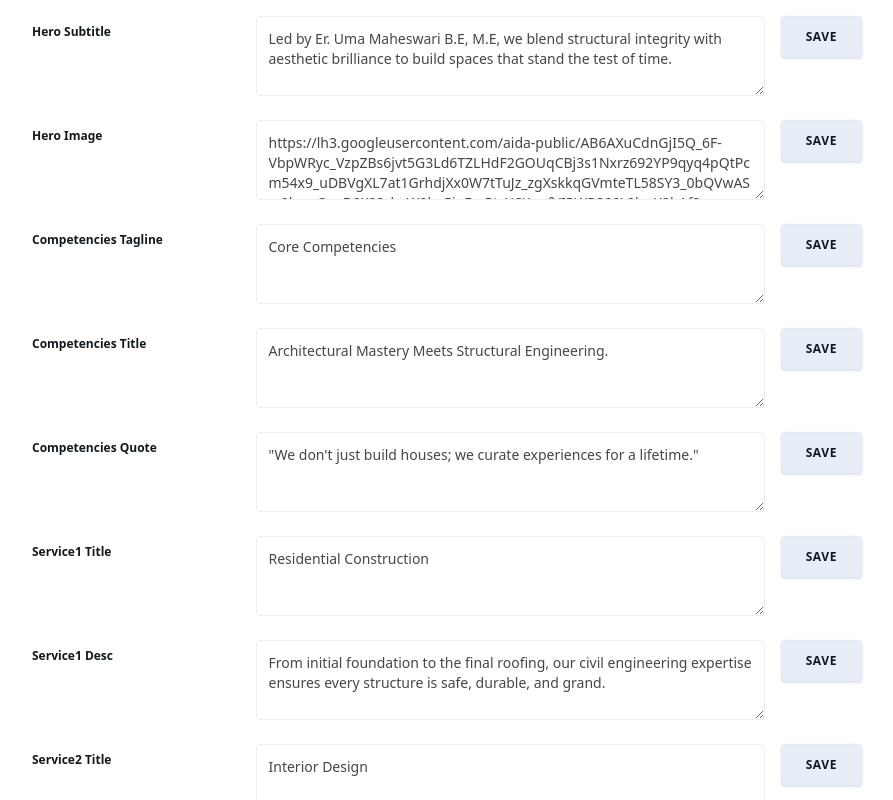
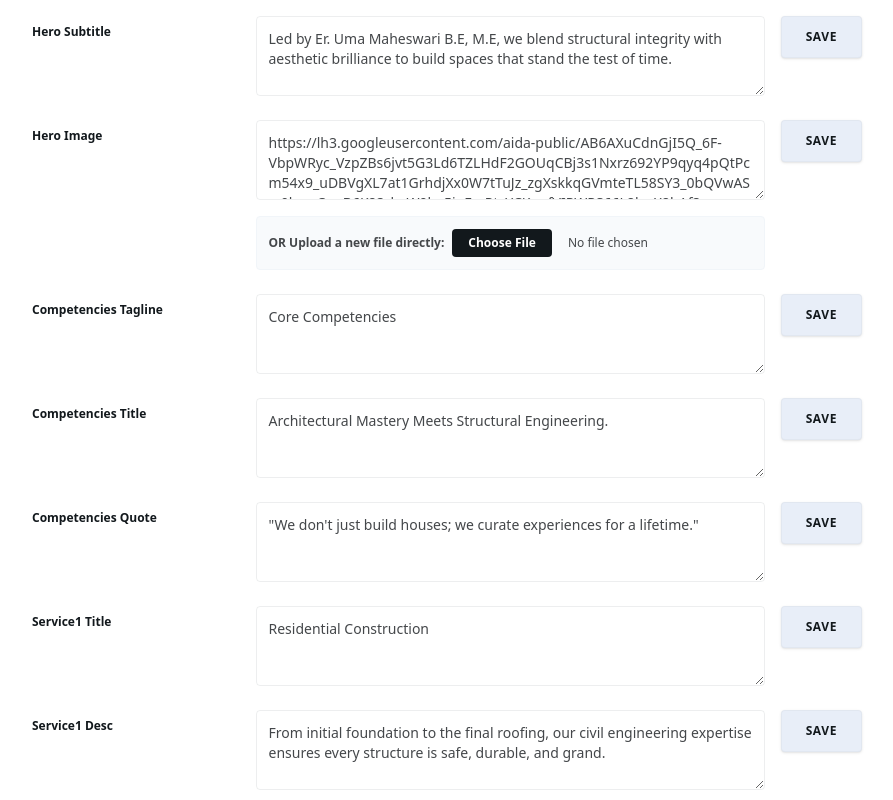
Before and after one commit to NeoMaddy04/akshar-cms, a Next.js app: page /admin in a window 1280 px wide. Shown: the part 1260-2060 px from the top of the page, without its empty margins (193-1086 px from the left). Built offline with nearby package versions, Linux system fonts and the light colour scheme; no server answers; the database is empty.

Commit message:
Add Vercel Blob uploader

```diff
--- a/package.json
+++ b/package.json
@@ -15,6 +15,7 @@
     "@prisma/adapter-libsql": "^7.8.0",
     "@prisma/adapter-neon": "^7.8.0",
     "@prisma/client": "^7.8.0",
+    "@vercel/blob": "^2.4.0",
     "next": "16.2.6",
     "react": "19.2.4",
     "react-dom": "19.2.4",
--- a/src/app/admin/PageContentManager.tsx
+++ b/src/app/admin/PageContentManager.tsx
@@ -1,6 +1,7 @@
 import { prisma } from "@/lib/prisma";
 import { revalidatePath } from "next/cache";
 import { DEFAULT_CONTENT } from "@/lib/content";
+import { put } from "@vercel/blob";
 
 export default async function PageContentManager() {
   const allPageContent = await prisma.pageContent.findMany();
@@ -11,9 +12,19 @@ export default async function PageContentManager() {
     "use server";
     const page = formData.get("page") as string;
     const key = formData.get("key") as string;
-    const value = formData.get("value") as string;
+    let value = formData.get("value") as string;
 
-    if (!page || !key) return;
+    const file = formData.get("file") as File | null;
+    if (file && file.size > 0) {
+      try {
+        const blob = await put(file.name, file, { access: 'public' });
+        value = blob.url; // Use the uploaded file's URL instead of the text box
+      } catch (e) {
+        console.error("Vercel Blob Upload Failed. Ensure BLOB_READ_WRITE_TOKEN is set.", e);
+      }
+    }
+
+    if (!page || !key || !value) return;
 
     await prisma.pageContent.upsert({
       where: { page_key: { page, key } },
@@ -47,11 +58,19 @@ export default async function PageContentManager() {
                     <label className="text-xs font-semibold text-primary w-full md:w-1/4 pt-2 capitalize">
                       {key.replace(/_/g, ' ')}
                     </label>
-                    <textarea
-                      name="value"
-                      defaultValue={contentMap.get(`${page}_${key}`) || defaultVal}
-                      className="border border-outline-variant/30 p-3 focus:outline-none focus:ring-1 focus:ring-secondary rounded-sm flex-grow min-h-[80px] text-sm text-on-surface-variant"
-                    />
+                    <div className="flex-grow flex flex-col gap-2">
+                      <textarea
+                        name="value"
+                        defaultValue={contentMap.get(`${page}_${key}`) || defaultVal}
+                        className="border border-outline-variant/30 p-3 focus:outline-none focus:ring-1 focus:ring-secondary rounded-sm min-h-[80px] text-sm text-on-surface-variant w-full"
+                      />
+                      {key.includes("image") && (
+                        <div className="flex items-center gap-2 mt-2 bg-slate-50 p-3 rounded-sm border border-slate-100">
+                          <span className="text-xs text-on-surface-variant font-semibold">OR Upload a new file directly:</span>
+                          <input type="file" name="file" accept="image/*" className="text-xs text-on-surface-variant file:mr-4 file:py-1.5 file:px-4 file:rounded-sm file:border-0 file:text-xs file:font-semibold file:bg-primary file:text-white hover:file:bg-primary/90 file:cursor-pointer cursor-pointer" />
+                        </div>
+                      )}
+                    </div>
                     <button type="submit" className="bg-surface-container hover:bg-primary hover:text-white text-primary border border-outline-variant/20 transition-colors px-6 py-2 md:py-3 rounded-sm text-xs uppercase tracking-wider font-bold shrink-0 self-start mt-2 md:mt-0 shadow-sm">
                       Save
                     </button>
```
Also changed, not shown: 1 other file (tests, documents, lock files or other folders).
